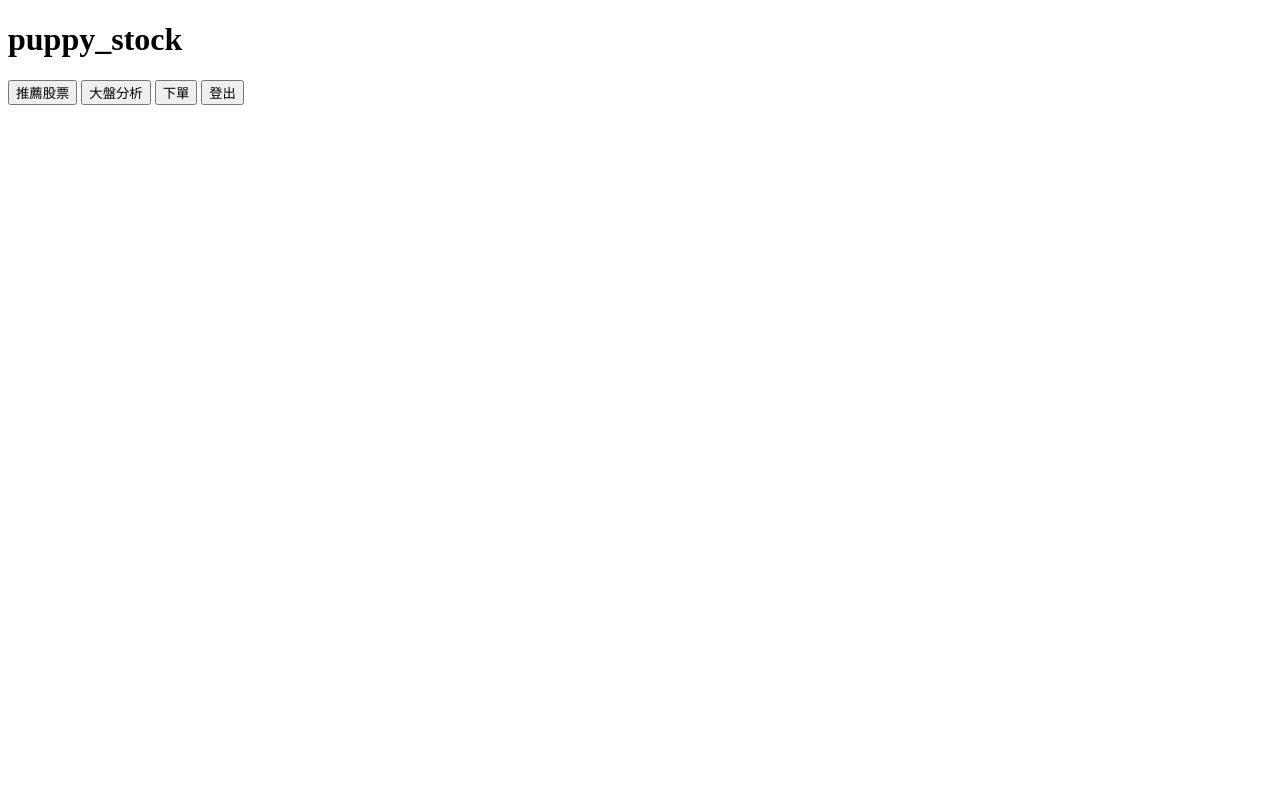
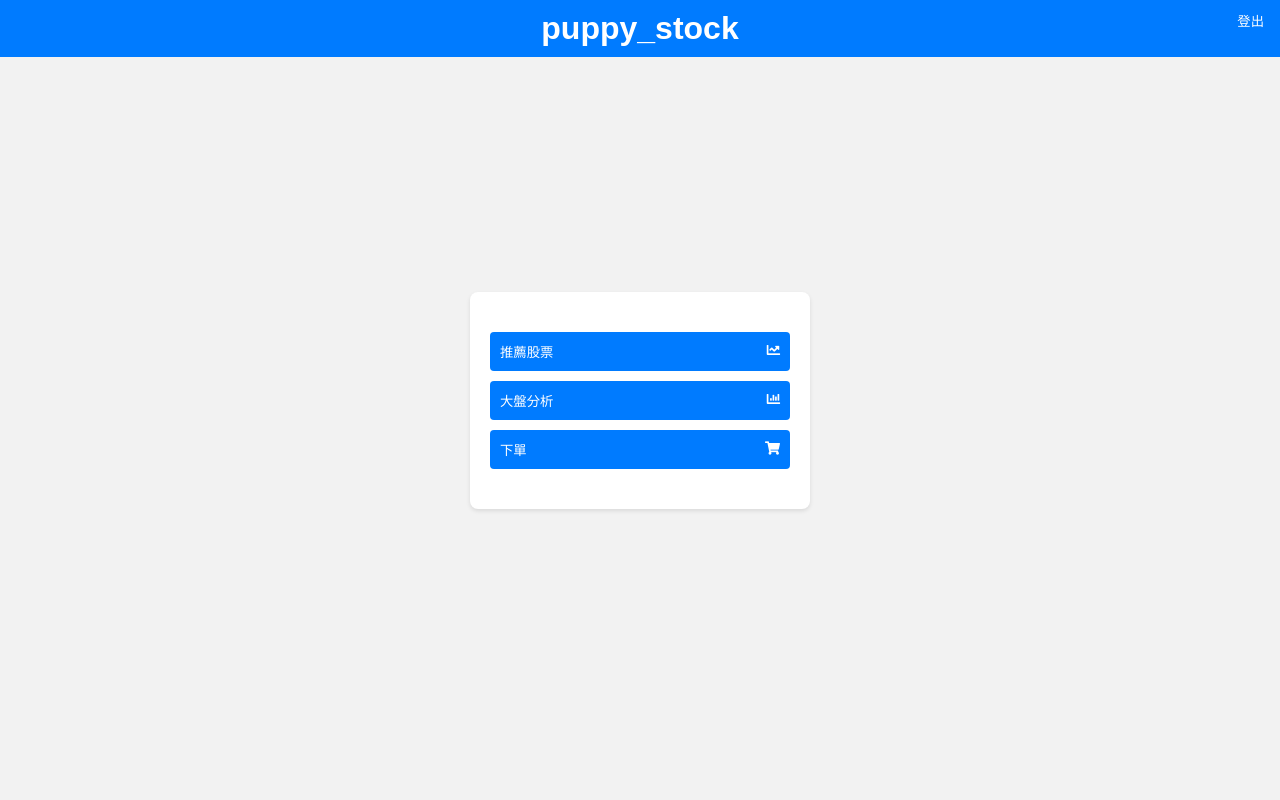
Before and after one commit to puppylionmonkey/puppy_stock_web, a Flask app: page /welcome in a window 1280 px wide. Run offline with Flask 3, Linux system fonts and the light colour scheme; the visitor is signed in with stand-in values (Sample User, id 1).

Commit message:
美化歡迎頁

```diff
--- a/app.py
+++ b/app.py
@@ -77,14 +77,6 @@ def register():
     return render_template("register.html")
 
 
-# 登入後
-@app.route("/dashboard")
-def dashboard():
-    if "username" in session:
-        return f"歡迎，{session['username']}！這是你的儀表板。"
-    return redirect(url_for("login"))
-
-
 @app.route("/logout")
 def logout():
     session.clear()
@@ -93,11 +85,15 @@ def logout():
 
 @app.route('/recommend_stock')
 def recommend_stock():
+    if "username" not in session:
+        return redirect(url_for("login"))
     return render_template('recommend_stock.html')
 
 
 @app.route('/get_recommend_stock_list', methods=['POST'])
 def get_recommend_stock_list():
+    if "username" not in session:
+        return redirect(url_for("login"))
     selected_conditions = request.get_json()['options']
     print(selected_conditions)
     tech_stock_id_list_list = []
@@ -120,6 +116,8 @@ def get_recommend_stock_list():
 
 @app.route("/stock_order", methods=["GET", "POST"])
 def stock_order():
+    if "username" not in session:
+        return redirect(url_for("login"))
     user_dict = session['user_dict']
     user = User(user_dict['username'])
 
--- /dev/null
+++ b/templates/header.html
@@ -0,0 +1,49 @@
+<!DOCTYPE html>
+<html>
+<head>
+    <title>puppy_stock</title>
+    <style>
+        /* 样式等头部样式部分的内容 */
+        body {
+            margin: 0;
+            padding: 0;
+        }
+
+        .header {
+            background-color: #007bff;
+            color: white;
+            padding: 10px;
+            text-align: center;
+            position: fixed;
+            width: 100%;
+            top: 0;
+        }
+
+        .header h1 {
+            margin: 0;
+        }
+
+        .logout-button {
+            background-color: transparent;
+            border: none;
+            color: white;
+            cursor: pointer;
+            position: fixed;
+            top: 10px;
+            right: 10px;
+        }
+    </style>
+</head>
+<body>
+    <div class="header">
+        <h1>puppy_stock</h1>
+        <button class="logout-button" onclick="logout()">登出</button>
+    </div>
+</body>
+<script>
+    function logout() {
+        // 将窗口导向到登出路由
+        window.location.href = "/logout";
+    }
+</script>
+</html>
--- a/templates/stock_order.html
+++ b/templates/stock_order.html
@@ -82,7 +82,7 @@
 <form method="POST" id="order-form">
     <label for="stock_symbol">股票代號：</label>
     <input type="text" id="stock_symbol" name="stock_symbol" required>
-    <label for="quantity">數量：</label>
+    <label for="quantity">數量(股)：</label>
     <input type="number" id="quantity" name="quantity" required>
     <button class="buy-button" type="button" id="buy">買進</button>
     <button class="sell-button" type="button" id="sell">賣出</button>
--- a/templates/welcome.html
+++ b/templates/welcome.html
@@ -2,33 +2,101 @@
 <html>
 <head>
     <title>puppy_stock</title>
+    <link rel="stylesheet" href="https://cdnjs.cloudflare.com/ajax/libs/font-awesome/5.15.3/css/all.min.css">
+    <style>
+        body {
+            font-family: Arial, sans-serif;
+            background-color: #f2f2f2;
+            margin: 0;
+            padding: 0;
+            display: flex;
+            flex-direction: column;
+            align-items: center;
+            justify-content: center;
+            height: 100vh;
+        }
+
+        .container {
+            background-color: white;
+            padding: 20px;
+            border-radius: 8px;
+            box-shadow: 0 2px 4px rgba(0, 0, 0, 0.1);
+            text-align: center;
+            width: 300px;
+        }
+
+        h1 {
+            margin-top: 0;
+        }
+
+        .button-container {
+            display: flex;
+            flex-direction: column;
+            gap: 10px;
+            margin-top: 20px;
+        }
+
+        .custom-button {
+            background-color: #007bff;
+            color: white;
+            border: none;
+            padding: 10px;
+            border-radius: 4px;
+            cursor: pointer;
+            transition: background-color 0.3s ease-in-out;
+            display: flex;
+            align-items: center;
+            justify-content: space-between;
+            width: 100%;
+            text-align: left;
+        }
+
+        .custom-button:hover {
+            background-color: #0056b3;
+        }
+
+        #result {
+            margin-top: 20px;
+        }
+
+        /* 媒体查询：当屏幕宽度小于 768px 时应用以下样式 */
+        @media (max-width: 768px) {
+            .container {
+                width: 90%;
+            }
+        }
+    </style>
 </head>
 <body>
-<h1>puppy_stock</h1>
-<button onclick="recommendStock()">推薦股票</button>
-<button onclick="marketAnalysis()">大盤分析</button>
-<button onclick="placeOrder()">下單</button>
-<button onclick="logout()">登出</button>
-<div id="result"></div>
+{% include 'header.html' %}
+<div class="container">
+    <div class="button-container">
+        <button class="custom-button" onclick="recommendStock()">
+            推薦股票 <i class="fas fa-chart-line"></i>
+        </button>
+        <button class="custom-button" onclick="marketAnalysis()">
+            大盤分析 <i class="fas fa-chart-bar"></i>
+        </button>
+        <button class="custom-button" onclick="stock_order()">
+            下單 <i class="fas fa-shopping-cart"></i>
+        </button>
+    </div>
+    <div id="result"></div>
+</div>
 <script>
-    function logout() {
-        // 將視窗導向到登出路由
-        window.location.href = "/logout";
-    }
-
     function recommendStock() {
-        // 將視窗導向到下一個頁面
+        // 将窗口导向到下一个页面
         window.location.href = "/recommend_stock";
     }
 
     function marketAnalysis() {
-        // 在此處可使用 JavaScript 進行大盤分析的處理，並將結果顯示在 <div id="result"> 中
-        document.getElementById("result").innerText = "這裡顯示大盤分析結果";
+        // 在此处可使用 JavaScript 进行大盘分析的处理，并将结果显示在 <div id="result"> 中
+        document.getElementById("result").innerText = "这里显示大盘分析结果";
     }
 
-    function placeOrder() {
-        // 將視窗導向到下單頁面
-        window.location.href = "/stock_order";  // 根據你的路由設計
+    function stock_order() {
+        // 将窗口导向到下单页面
+        window.location.href = "/stock_order";  // 根据你的路由设计
     }
 </script>
 </body>
```
